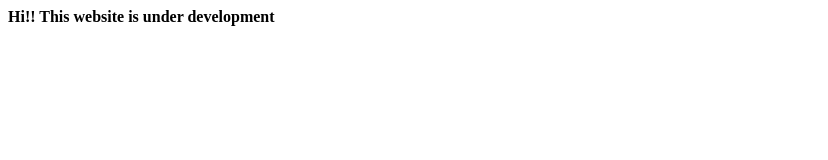
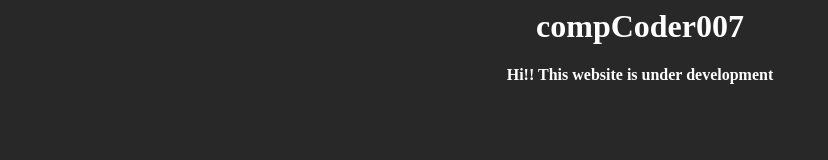
Before and after one commit to compCoder007/compcoder007.github.io, a plain HTML site: page index.html in a window 1280 px wide. Shown: the whole page, without its empty margins (0-828 px from the left). Drawn offline with Linux system fonts and the light colour scheme.

Commit message:
minor changes

```diff
--- a/index.html
+++ b/index.html
@@ -2,7 +2,16 @@
   <head>
     <title>compCoder Personal Site</title>
   </head>
+  <style>
+    body{
+      background-color: #282828;
+      text-align : center;
+      color:white;
+
+    }
+  </style>
   <body>
+    <h1>compCoder007</h1>
     <b>Hi!! This website is under development</b>
   </body>
 </html>
```
